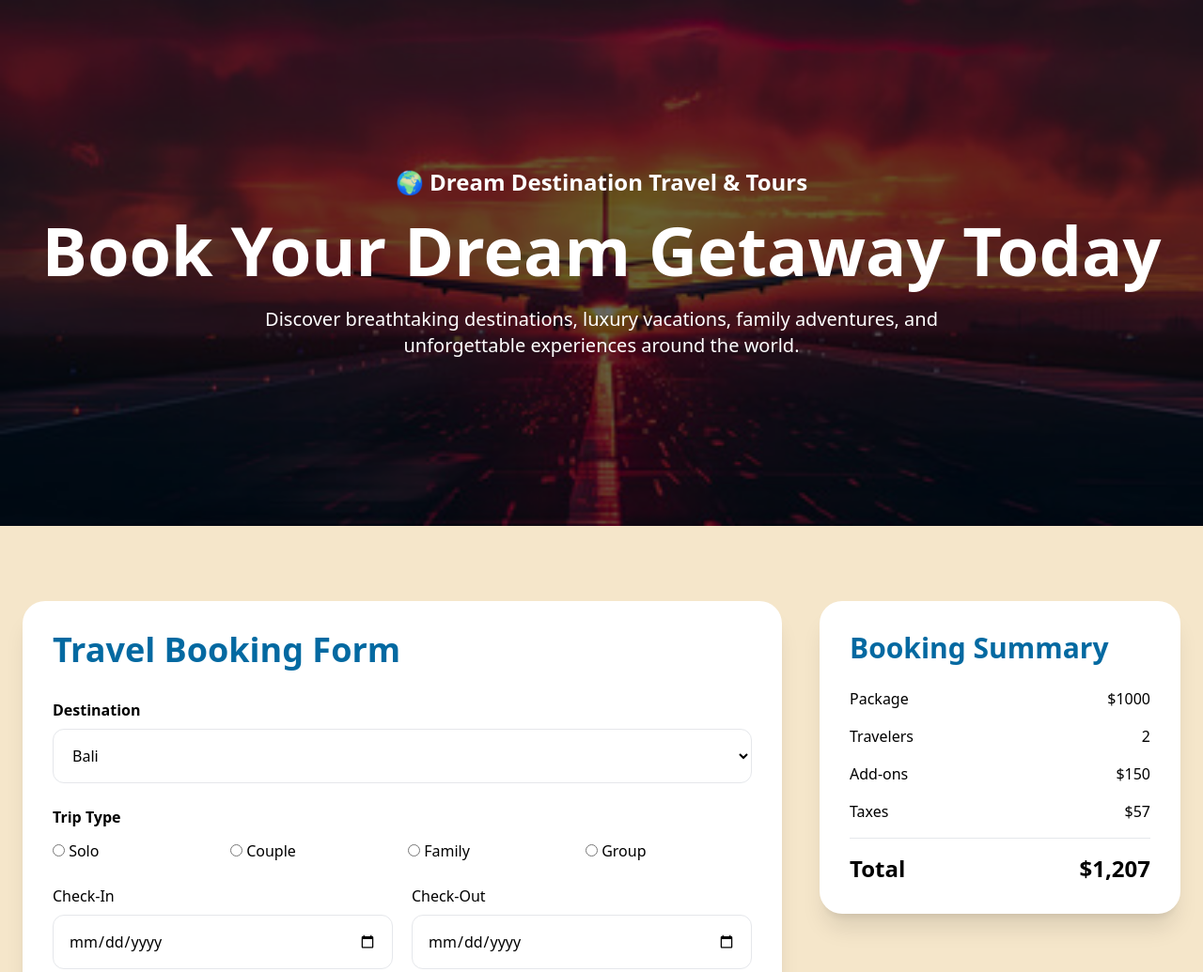
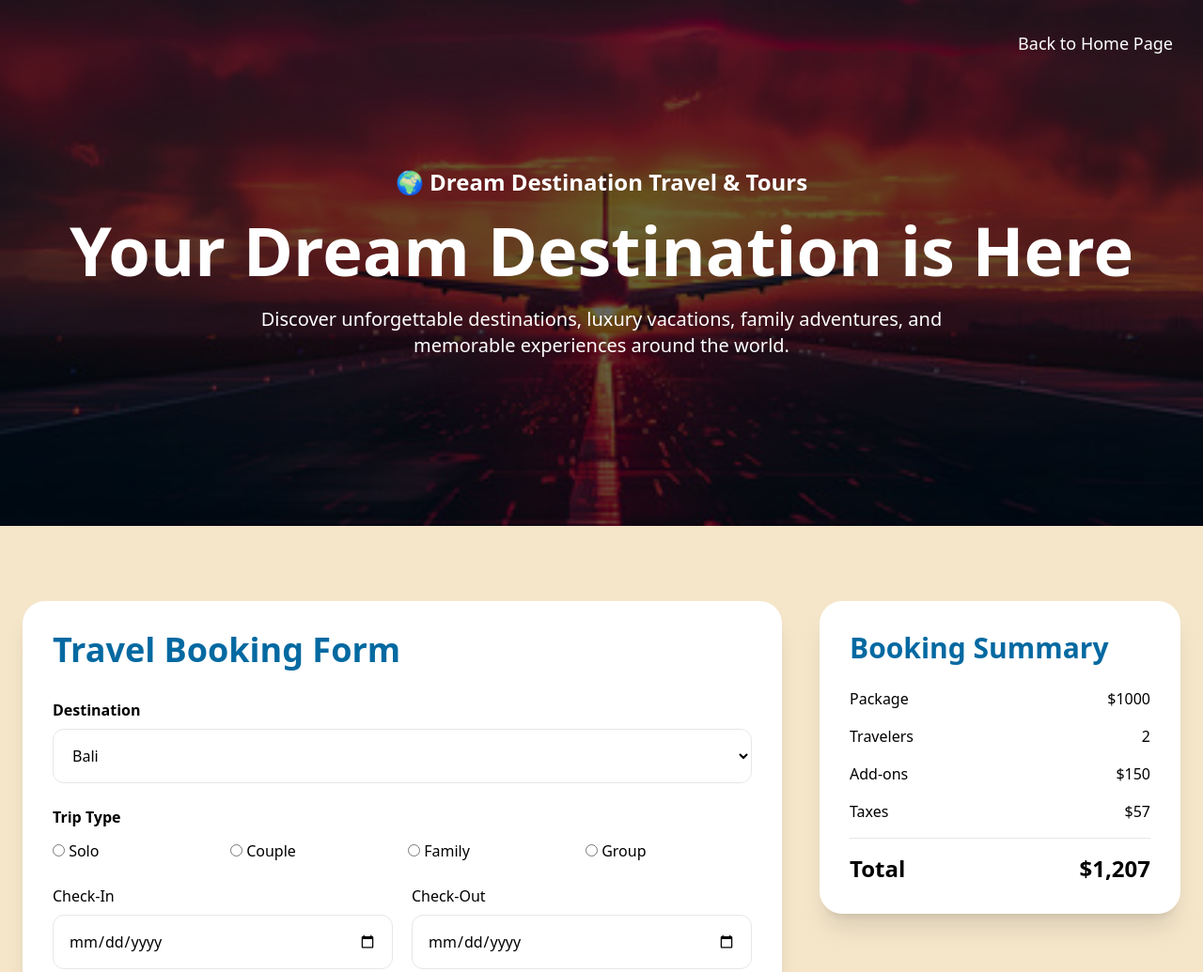
Before and after one commit to AUSTINE-EZENWA/Dream-Destination, a website: page booking.html in a window 1280 px wide. Shown: the top 1035 px of the page at 94% size. Drawn offline with nearby package versions, Linux system fonts and the light colour scheme.

Commit message:
Add home page navigation link to all pages

```diff
--- a/booking.html
+++ b/booking.html
@@ -53,23 +53,29 @@ max-height:200px;
 class="relative h-[70vh] bg-cover bg-center"
 style="background-image:url('./images/Airplane\ 2.jpg')">
 
+<div class=" absolute top-0 right-0 z-20 p-4 md:p-8 justify-items-end">
+
+        <a href="index.html" class="text-white text-lg hover:text-blue-300 ">
+            Back to Home Page
+        </a>
+    </div>
+
 <div class="absolute inset-0 bg-black/60"></div>
 
 <div class="relative z-10 h-full flex flex-col justify-center items-center text-center text-white px-6">
-
 <div class="mb-5">
 <h2 class="text-2xl font-bold">
 🌍 Dream Destination Travel & Tours
 </h2>
 </div>
 
-<h1 class="text-5xl md:text-7xl font-bold mb-6">
-Book Your Dream Getaway Today
-</h1>
+    <h1 class="text-5xl md:text-7xl font-bold mb-6">
+        Your Dream Destination is Here
+    </h1>
 
 <p class="max-w-3xl text-lg md:text-xl">
-Discover breathtaking destinations, luxury vacations,
-family adventures, and unforgettable experiences around the world.
+    Discover unforgettable destinations, luxury vacations,
+    family adventures, and memorable experiences around the world.
 </p>
 
 </div>
```
Also changed, not shown: about.html (+8 -1 lines), blog.html (+8 -1 lines), contact.html (+8 -1 lines), destination.html (+7 -0 lines), services.html (+9 -5 lines), css/output.css.
